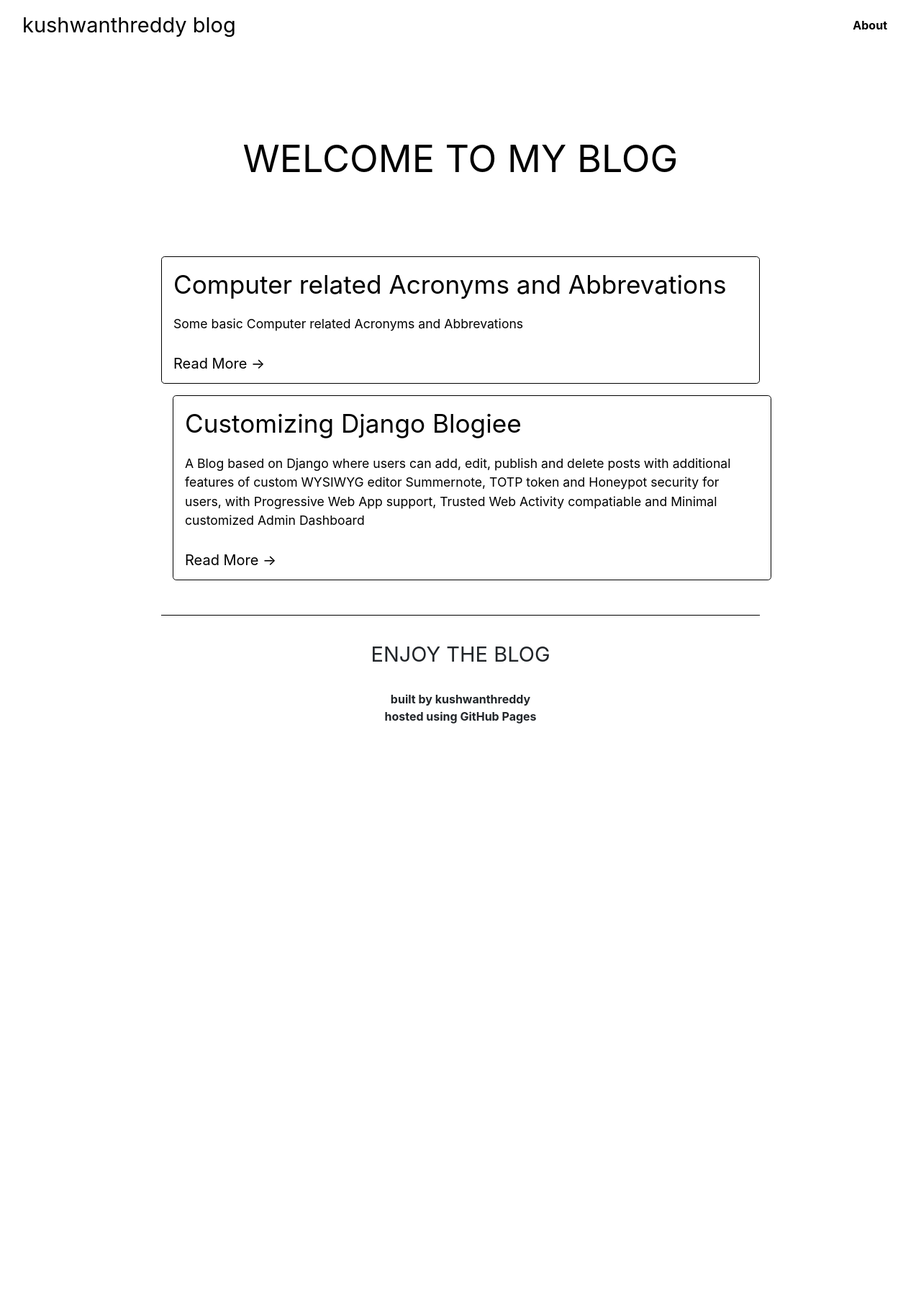
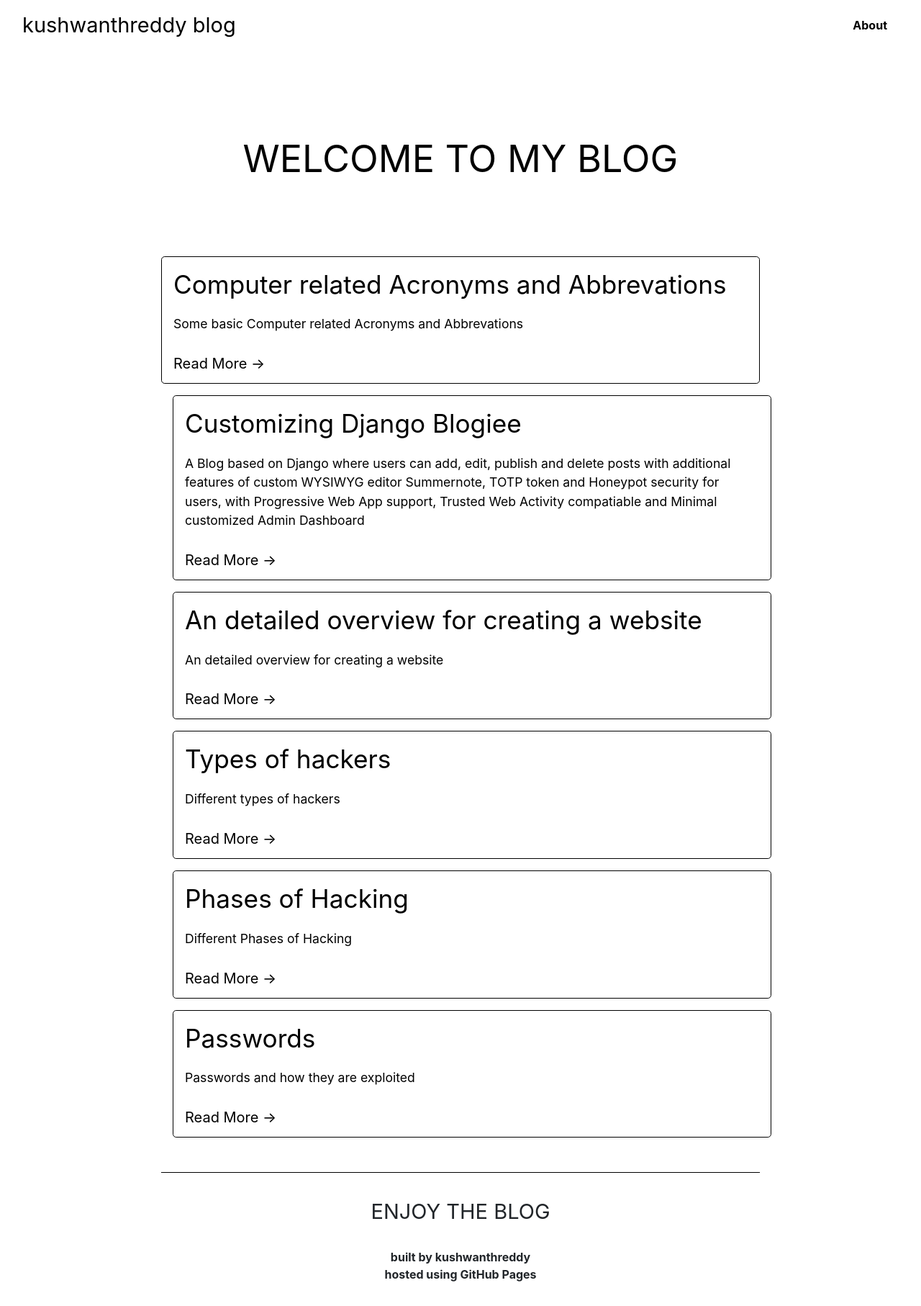
Before and after one commit to kushwanth/blogiee, a Jekyll site: the page built from index.html, in a window 1280 px wide. Shown: the whole page at 72% size. Built offline with Jekyll 4.4.1, drawn with Linux system fonts in a browser that asks for light colours; before the commit the page ends 1039 px from its top, so only the background shows below that; some of the changed lines change nothing that is shown.

Commit message:
added posts

```diff
--- /dev/null
+++ b/_posts/2019-09-27-passwords.md
@@ -0,0 +1,19 @@
+---
+layout: post
+title:  "Passwords"
+description: "Passwords and how they are exploited"
+date:   2019-09-27
+---
+According to UK’s National Cyber Security Centre(NCSC) “123456” and “qwerty” are the most used passwords from a list 1 million passwords published by NCSC along with Troyhunt in HaveIBeenPwned
+
+According to research almost 23.2 million hacked accounts used “123456” as their password,7.7 million breached accounts use “123456789” as their password,3.8 million accounts use “qwerty” as their password and lastly 3.2 million hacked accounts use “password” as their password.
+
+Many of us hear about hackers getting infomation by hacking databases and hacking servers like usernames, passwords, email ID and etc. But how to know that your information has been compromised.
+
+Don’t worry there are some services which collect the data dumps done by hackers and cyber criminals in the darknet and otherplaces
+
+- 1)[Have I Been Pwned](https://haveibeenpwned.com)
+
+- 2)[Breachalarm](https://breachalarm.com)
+
+- 3)[Dehashed](https://www.dehashed.com)
--- /dev/null
+++ b/_posts/2019-09-28-phases-of-hacking.md
@@ -0,0 +1,31 @@
+---
+layout: post
+title:  "Phases of Hacking"
+description: "Different Phases of Hacking"
+date:   2019-09-27
+---
+Many of want to hack computers and networks but less than 10% of them only know what to do. So for the remaining people This blog post will give an idea about phases of hacking.
+
+This information about this phases of hacking is taken from the book Basics of Hacking and Penetration Testing written by Patrick Engebretson.
+
+#### 1)Information Gathering or Reconnaissance
+
+This is a step of hacking where we collect information about our target like IP addresses, Email addresses, open ports and other.
+
+#### 2)Scanning
+
+This is a phase where we narrow the information gathered and try to scan the target for vulnerabilities.
+
+#### 3)Exploitation
+
+This part we do the relavent attack on the target using vulnerabilities found and get access to their system.
+
+#### 4)Post Exploitation and Maintaining Access
+
+In this last process , generally followed by black hat hackers they do make a back door and establish a port or program that will help them to directly get access to the target system another time with out any of the above steps.
+
+#### 5)Clearing Tracks
+
+This part black hats clear all the evidence of how they exploited the vulnerability to make sure that they won't get found.
+
+As an Ethical Hacker we should submit a detailed report on the way we found the vulnerability to the relevant authority.
--- /dev/null
+++ b/_posts/2019-09-28-types-of-hackers.md
@@ -0,0 +1,18 @@
+---
+layout: post
+title:  "Types of hackers"
+description: "Different types of hackers"
+date:   2019-09-28
+---
+Hackers are distinguished by the system of Hats.
+
+### White Hat Hackers
+White Hat Hackers also known as Ethical Hackers. They are know to work for the development of the field of computers by finding Vulnerabilities and loopholes in Computer System , Networks . Many companies hire these Ethical hackers to Increasing their Security measures.
+
+### Black Hat Hackers
+Black Hat Hares are often found to be Cyber criminals. They use Hacking for their own personal uses and try makeout money from the information they got out from their process of hacking and out other uses.
+
+### Grey Hat Hackers
+They are intermediate b/w above two and are were rare.
+
+[you can refer wiki page](https://en.wikipedia.org/wiki/Hacker)
--- /dev/null
+++ b/_posts/2019-09-29-creating-a-website.md
@@ -0,0 +1,85 @@
+---
+layout: post
+title:  "An detailed overview for creating a website"
+description: "An detailed overview for creating a website"
+date:   2019-09-29
+---
+As technology is growing we are slowly entering into Digital Age, an era of 0's and 1's. I this digital world everyone want to have better digital presence like in social media, blogs, online portfolios, business and e-commerce stores and many more. Having a website is also like same.
+
+### Free hosting:
+As I said above free hosting is not a good option but if you want to give a try before buying here are few options
+
+- WIX
+Wix is free platform where you can give a try with building a site. they will offer you a subdomain (yoursite.wix.com) and they also have an unique website builder. You have to first create an account with them an then you will be allowed to build a site.
+
+- Weebly
+Weebly is also the same platform where you will get a free way to setup your website. Their free plan gives domain like yoursite.weebly.com. They earn by placing ads on your site so you can't use adsense.
+
+- Wordpress.com
+
+Wordpress an path-breaking CMS(Content Management System) which powers more than 30% of websites and blogs around the vast knowledge of internet. It was basically a developed as blogging platform but emerged to be more than that. They too offer a free plan with a .wordpress.com  domain extension. Its also worth trying. As there is not many features with above you can just create a website with many limits because nothing comes free
+
+### Paid Hosting:
+
+This part you to do two primary steps
+
+##### Registering Domain:
+first of all What is domain?
+Domains are like home addresses in internet. Domains are which makes website. These domains have extensions like .com, .net, .org, .in and so on. They are divided into categories like top level domain(TLD) and country-code top level domain(ccTLD).
+
+You can check complete list of domain extensions from this wiki
+
+You can register your domain name from register like
+
+- Godaddy
+
+- Hostinger
+
+- Namecheap
+
+- domains.com
+
+- Namesilo
+
+#### Buying Hosting:
+hosting is the part of serving your files and directories from a server to the browser when you type the domain name in browser search. Hosting is of few types like majorly
+
+1. Shared hosting-sharing the server resources for many websites
+
+2. Cloud hosting-serving the website with cloud services
+
+3. Dedicated server-dedicating a complete server for a website
+
+choose your hosting provider from providers like
+
+1. Godaddy
+
+2. Hostinger
+
+3. Hostgator
+
+4. Dreamhost
+
+5. Siteground and many more
+
+some cloud providers are
+
+1. Digitalocean
+
+2. Linode
+
+3. Cloudways
+
+you can refer the below link to get an overview about the quality of hosting providers
+
+[https://www.cnet.com/web-hosting/](https://www.cnet.com/web-hosting/)
+
+For developers you can use services like GitHub Pages, Netlify
+
+After buying domain and registering the domain connect your domain to hosting server by updating your domain name servers with nameservers provided by your hosting provider.
+
+If you wish to host self coded site place your website files in public html folder using FTP client
+
+If you don't know how to code use Softaculous apps installer in your hosting panel which with you can add CMS like Wordpress, Joomla, Drupal etc... Softaculous has categorized apps which you can install with a click.
+
+Add SSL certificate from providers like Comodo  and let Encrypt They also offer free SSL for limited period of time. You can also monetize your site by using AdSense
--- a/_sass/minipage.scss
+++ b/_sass/minipage.scss
@@ -142,7 +142,7 @@ a:hover { text-decoration: none; }
 @media screen and (max-width: 42em) { .btn { display: block; width: 100%; padding: 0.75rem; font-size: 0.9rem; }
   .btn + .btn { margin-top: 1rem; margin-left: 0; } }
 
-.page-header { color: #000000; text-align: center; background-color: #ffffff; top:29px; }
+.page-header { color: #000000; text-align: center; background-color: #ffffff; top:29px; width:100%}
 @media screen and (min-width: 64em) { .page-header { padding: 5rem 6rem; } }
 @media screen and (min-width: 42em) and (max-width: 64em) { .page-header { padding: 3rem 4rem; } }
 @media screen and (max-width: 42em) { .page-header { padding: 2rem 1rem; } }
```
